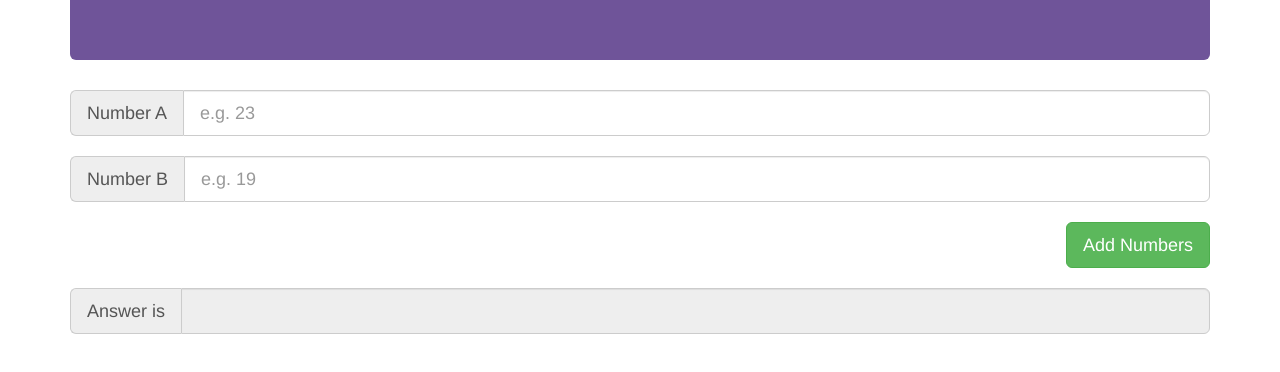
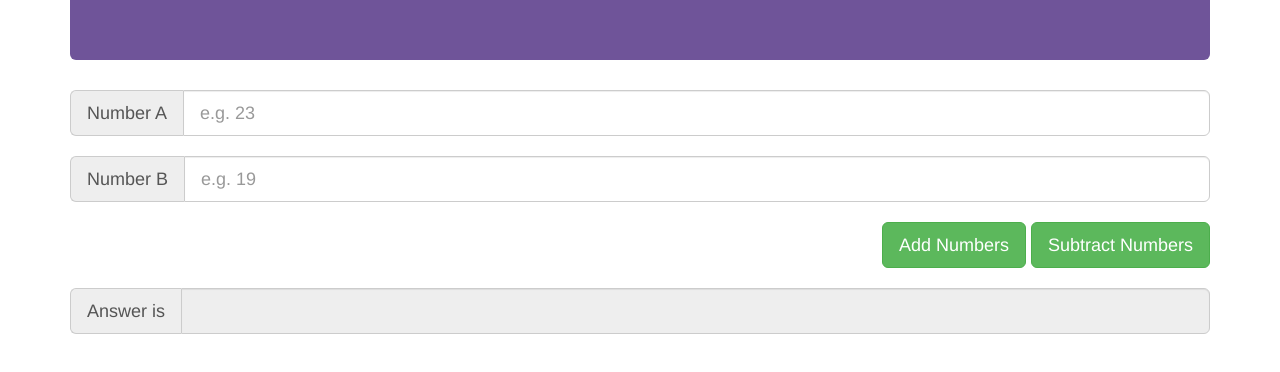
Before and after one commit to omarkarim/pressos-calculator, a plain HTML site: page index.html in a window 1280 px wide. Shown: the part 180-552 px from the top of the page. Drawn offline with nearby package versions, Linux system fonts and the light colour scheme.

Commit message:
Implemented subtraction

```diff
--- a/index.html
+++ b/index.html
@@ -10,6 +10,10 @@
 
     function addNumbers() {
       document.calculator.answer.value = getNumberA() + getNumberB()
+    }
+
+    function subtractNumbers() {
+      document.calculator.answer.value = getNumberA() - getNumberB()
     }
 
     function getNumberA() {
@@ -48,6 +52,7 @@
     <br>
 
     <div class="btn-toolbar">
+      <button onclick="subtractNumbers()" type="button" class="btn btn-success btn-lg pull-right">Subtract Numbers</button>
       <button onclick="addNumbers()" type="button" class="btn btn-success btn-lg pull-right">Add Numbers</button>
     </div>
 
```
